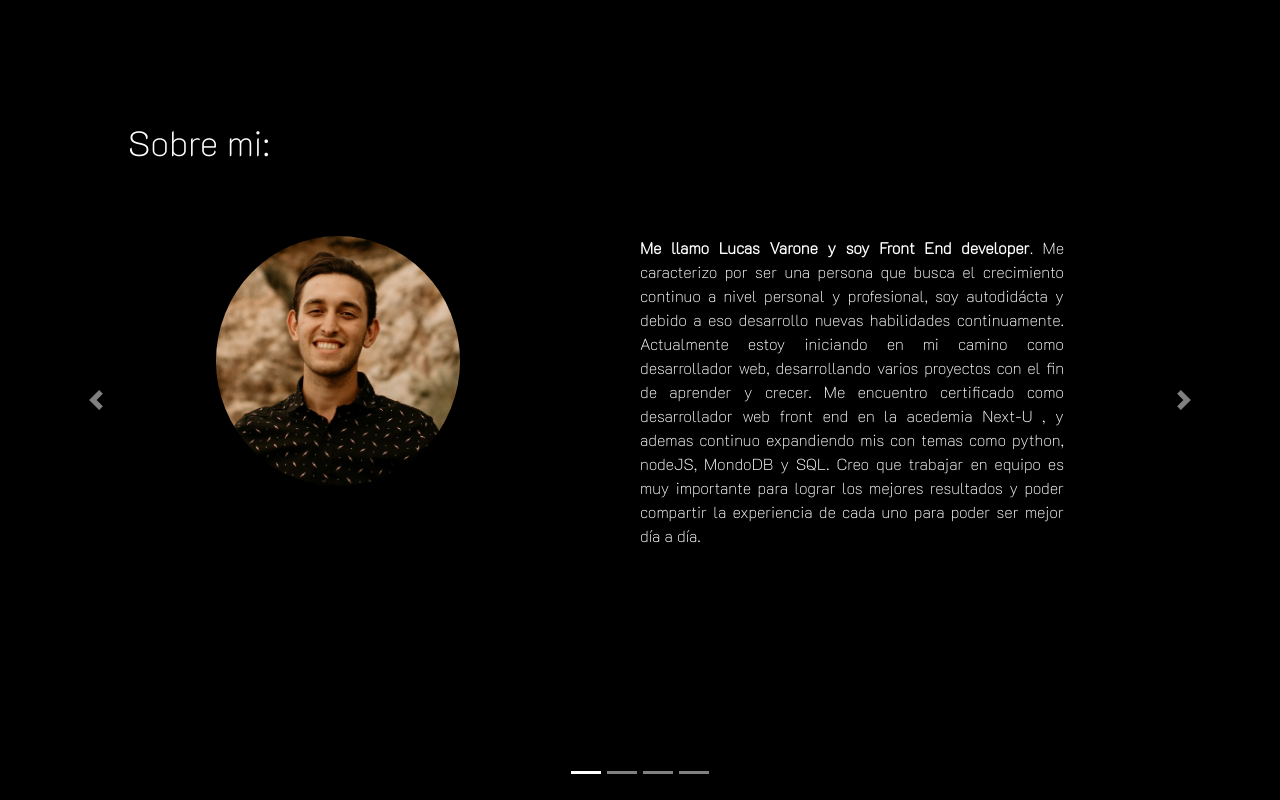
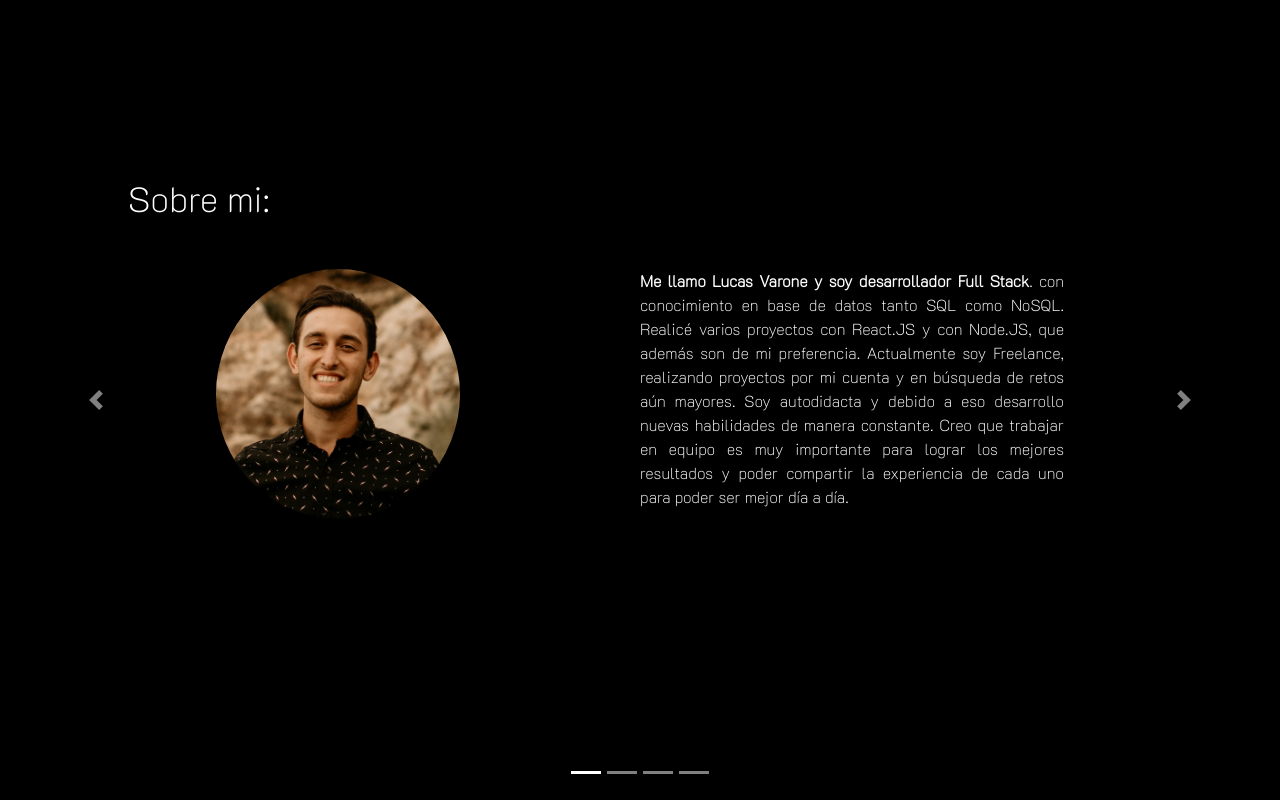
Before and after one commit to LucasVaroneW/Portfolio_LucasVarone, a plain HTML site: page index.html in a window 1280 px wide. Shown: the part 800-1600 px from the top of the page. Drawn offline with nearby package versions, Linux system fonts and the light colour scheme.

Commit message:
Update index.html

```diff
--- a/index.html
+++ b/index.html
@@ -90,14 +90,11 @@
                       <img class="home__profile" alt="picture profile" src="./imagenes/perfil.jpg"/>
                     </picture>
                     <p class="text_about">
-                      <b>Me llamo Lucas Varone y soy Front End developer</b>. Me caracterizo por ser una persona que
-                      busca el crecimiento continuo a nivel personal y profesional,
-                      soy autodidácta y debido a eso desarrollo nuevas habilidades continuamente.
-                      Actualmente estoy iniciando en mi camino como desarrollador web, desarrollando varios proyectos con
-                      el fin de aprender y crecer. Me encuentro certificado como desarrollador web front end en la acedemia Next-U
-                      , y ademas continuo expandiendo mis con temas como python, nodeJS, MondoDB y SQL.
-                      Creo que trabajar en equipo es muy importante para lograr los mejores resultados
-                       y poder compartir la experiencia de cada uno para poder ser mejor día a día.
+                      <b>Me llamo Lucas Varone y soy desarrollador Full Stack</b>. con conocimiento en base de datos tanto SQL
+                      como NoSQL. Realicé varios proyectos con React.JS y con Node.JS, que además son de mi preferencia. Actualmente soy Freelance,
+                      realizando proyectos por mi cuenta y en búsqueda de retos aún mayores. Soy autodidacta y debido a eso desarrollo nuevas habilidades
+                      de manera constante. Creo que trabajar en equipo es muy importante para lograr los mejores resultados y poder compartir la experiencia
+                      de cada uno para poder ser mejor día a día.
                     </p>
                   </div>
               </div>
```
